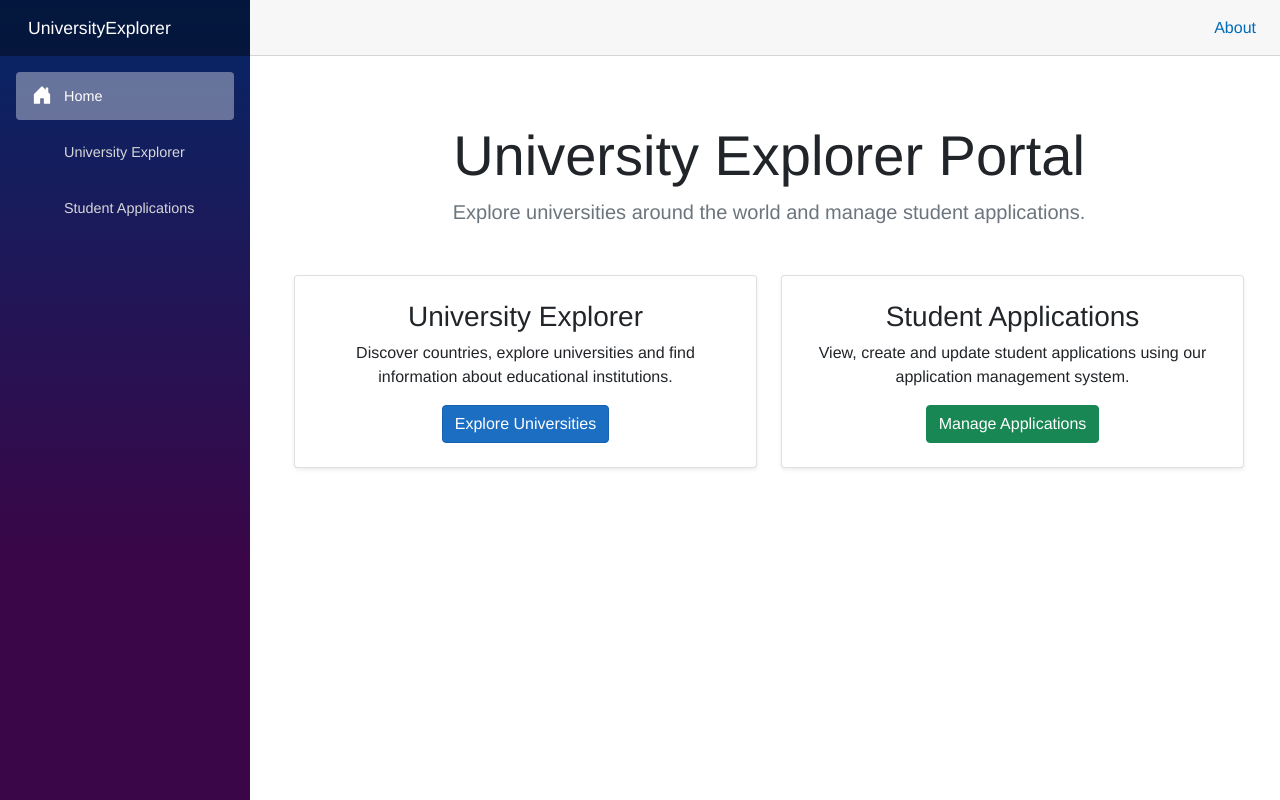
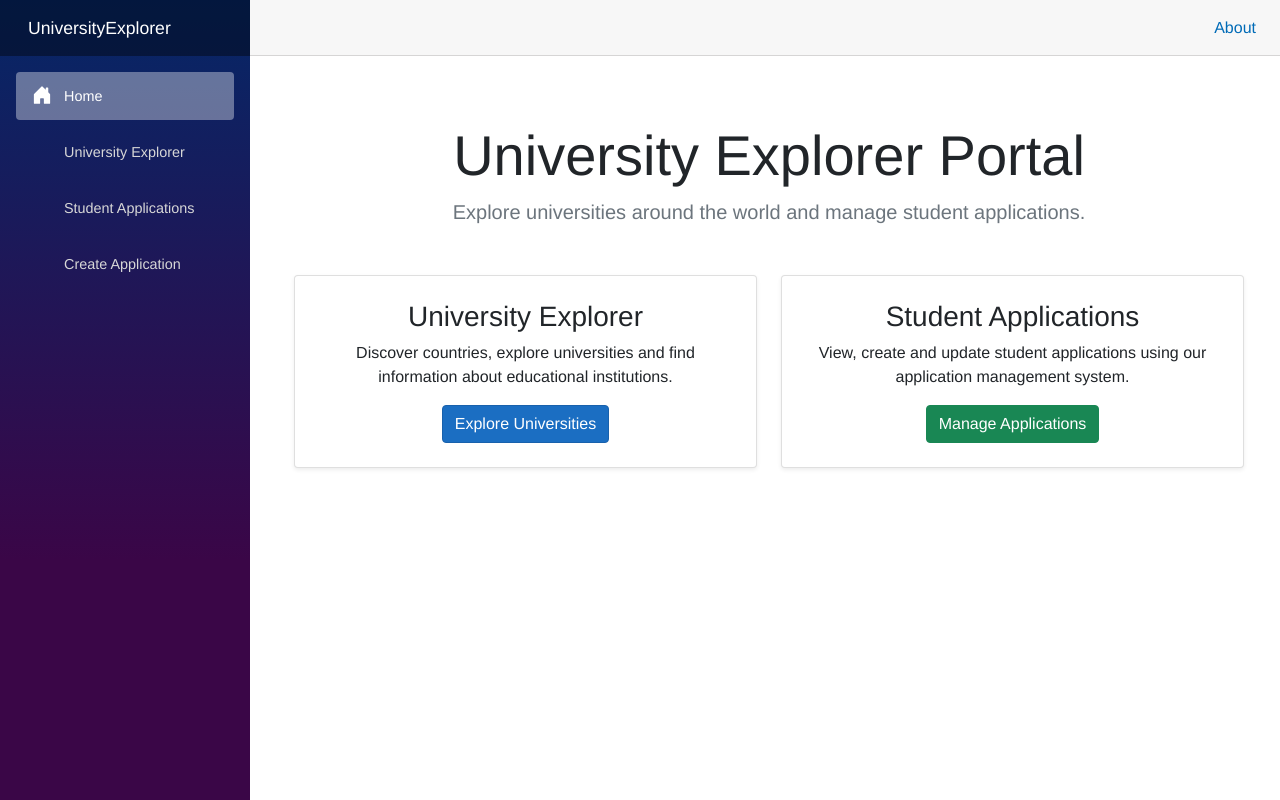
Before and after one commit to ThallysonG/CA2_FullStack_UniversityExplorer, an ASP.NET Core app: page / in a window 1280 px wide. Run offline with ASP.NET Core 8, Linux system fonts and the light colour scheme; style sheets or scripts are compiled from the project's sources.

Commit message:
Final CA2 submission - navigation improvements

```diff
--- a/UniversityExplorer/Components/Layout/NavMenu.razor
+++ b/UniversityExplorer/Components/Layout/NavMenu.razor
@@ -29,6 +29,12 @@
         Student Applications
     </NavLink>
 </div>
+<div class="nav-item px-3">
+    <NavLink class="nav-link" href="student-applications/create">
+        <span class="bi bi-plus-circle" aria-hidden="true"></span>
+        Create Application
+    </NavLink>
+</div>
     </nav>
 
 
```
Also changed, not shown: UniversityExplorer/Components/Pages/UniversityExplorerPage.razor (renamed from UniversityExplorer/Components/Pages/UniversityExplorerPage.razor.razor).
